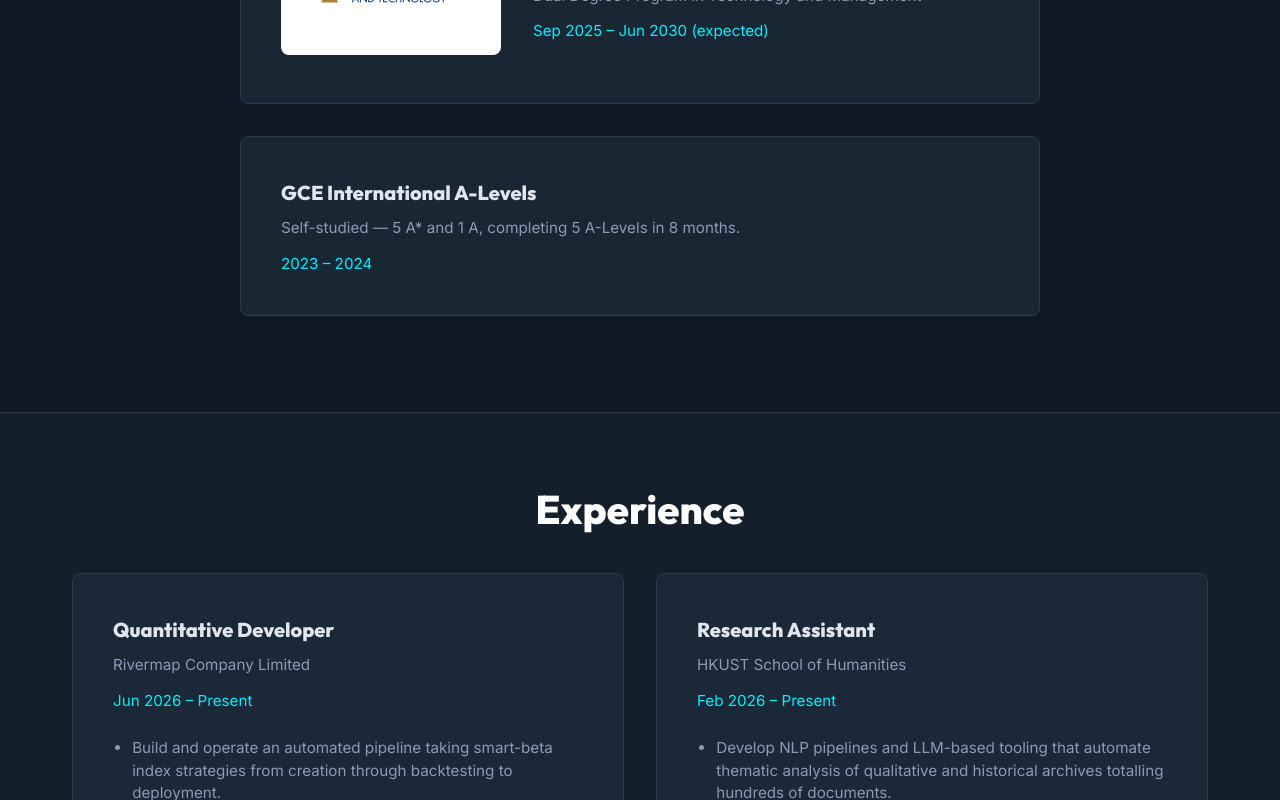
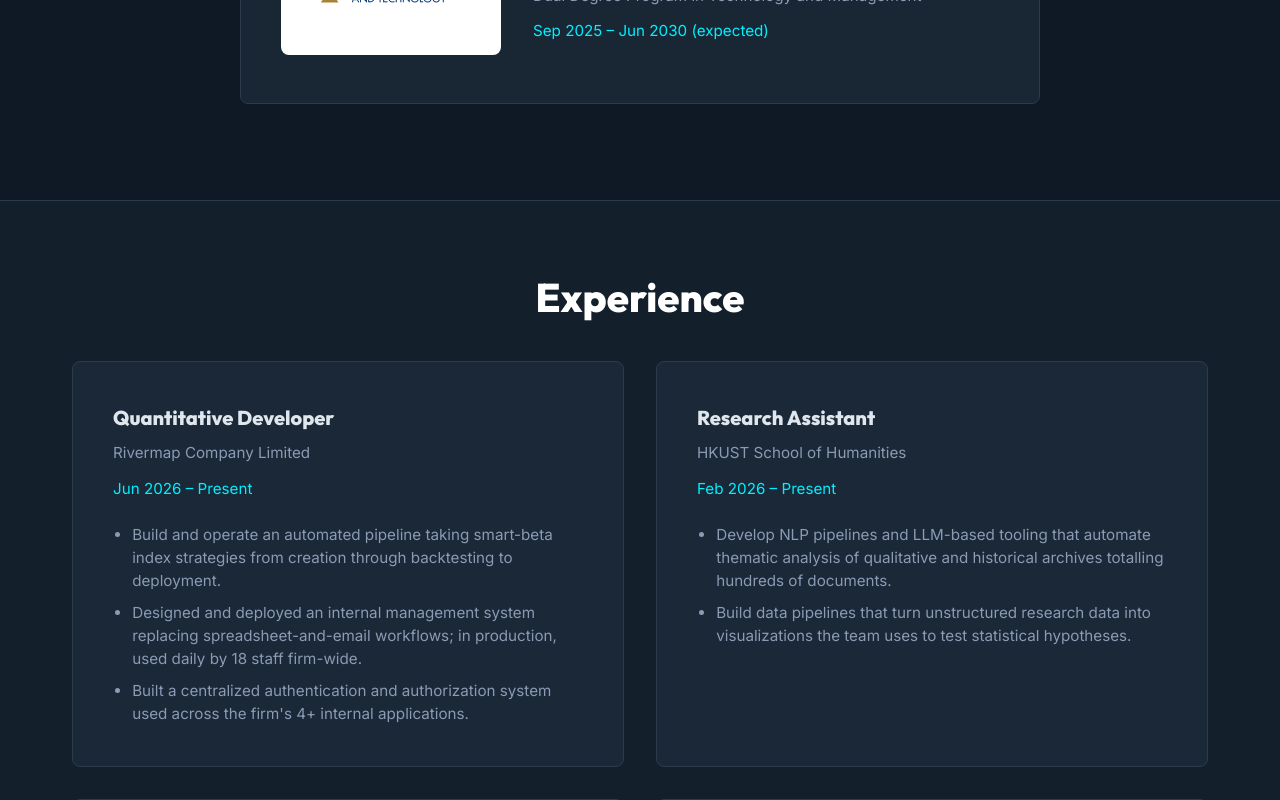
Before and after one commit to oak-23/portfolio, a React (Vite) app: page / in a window 1280 px wide. Shown: the part 1100-1900 px from the top of the page. Built offline with nearby package versions, Linux system fonts and the light colour scheme.

Commit message:
feat: update

```diff
--- a/src/components/Accolades.module.css
+++ b/src/components/Accolades.module.css
@@ -19,7 +19,6 @@
 
 .categoryHeader {
     font-size: 1.5rem;
-    color: var(--color-accent);
     margin-bottom: 2rem;
     padding-bottom: 0.5rem;
     border-bottom: 1px solid var(--color-trace);
@@ -73,11 +72,7 @@
     margin-top: 1rem;
     font-family: var(--font-display);
     font-weight: 600;
-    color: #fff;
-    background: linear-gradient(90deg, var(--color-accent) 0%, var(--color-accent-alt) 100%);
-    -webkit-background-clip: text;
-    background-clip: text;
-    -webkit-text-fill-color: transparent;
+    color: var(--color-text);
 }
 
 @media (max-width: 900px) {
--- a/src/components/Accolades.tsx
+++ b/src/components/Accolades.tsx
@@ -33,7 +33,7 @@ const Accolades: React.FC = () => {
                         <div className={styles.card}>
                             <div className={styles.content}>
                                 <h4 className={styles.title}>GCE International A-Levels</h4>
-                                <p className={styles.subtitle}>Self-studied 5 A-Levels in 8 months, earning 5 A* and 1 A.</p>
+                                <p className={styles.subtitle}>Answered 6 and earned 5 A* and 1 A; self-studied 5 A-Levels in 8 months</p>
                                 <p className={styles.highlight}>Achieved by fewer than 0.01% of candidates worldwide</p>
                             </div>
                         </div>
--- a/src/components/Education.tsx
+++ b/src/components/Education.tsx
@@ -20,14 +20,6 @@ const Education: React.FC = () => {
                             <p className={styles.subtitle} style={{ marginTop: '0.8rem', color: 'var(--color-accent)' }}>Sep 2025 &ndash; Jun 2030 (expected)</p>
                         </div>
                     </div>
-
-                    <div className={styles.card}>
-                        <div>
-                            <h4 className={styles.title}>GCE International A-Levels</h4>
-                            <p className={styles.subtitle}>Self-studied &mdash; 5 A* and 1 A, completing 5 A-Levels in 8 months.</p>
-                            <p className={styles.subtitle} style={{ marginTop: '0.8rem', color: 'var(--color-accent)' }}>2023 &ndash; 2024</p>
-                        </div>
-                    </div>
                 </div>
             </div>
         </section>
```
